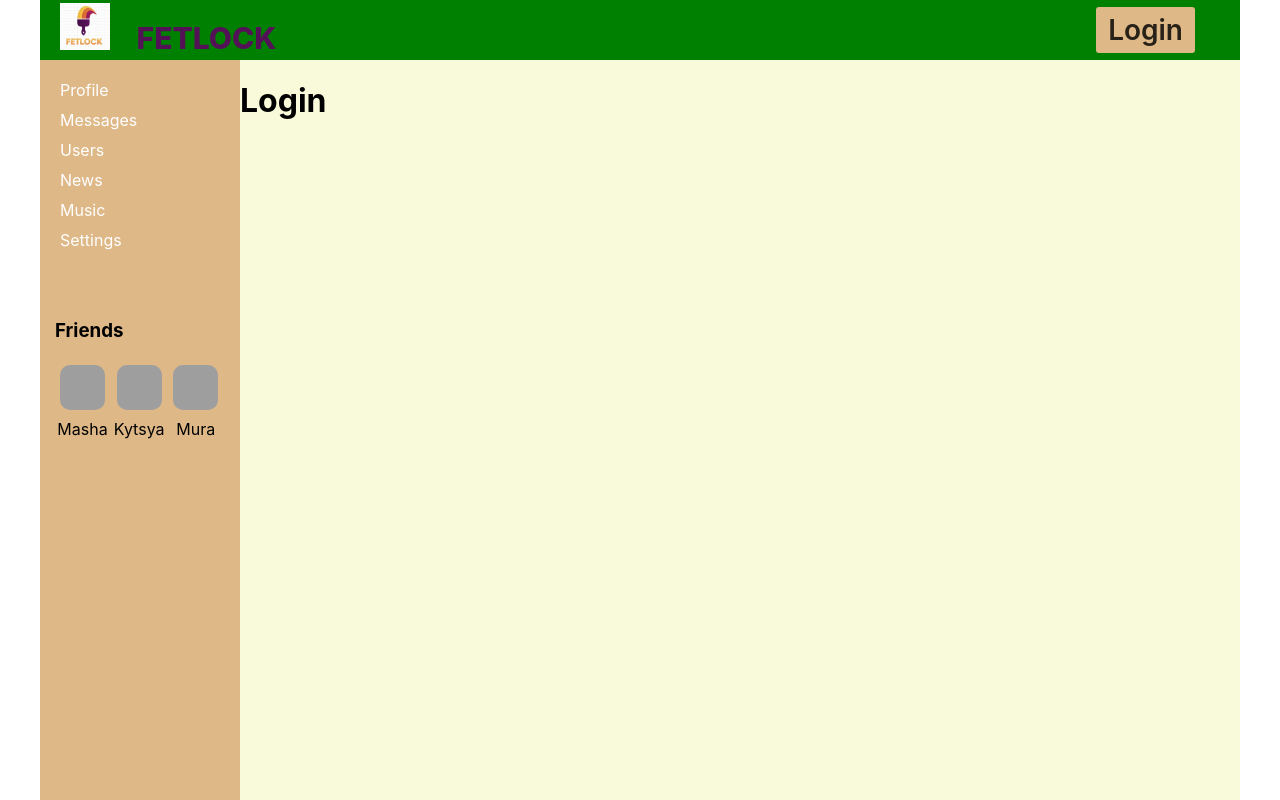
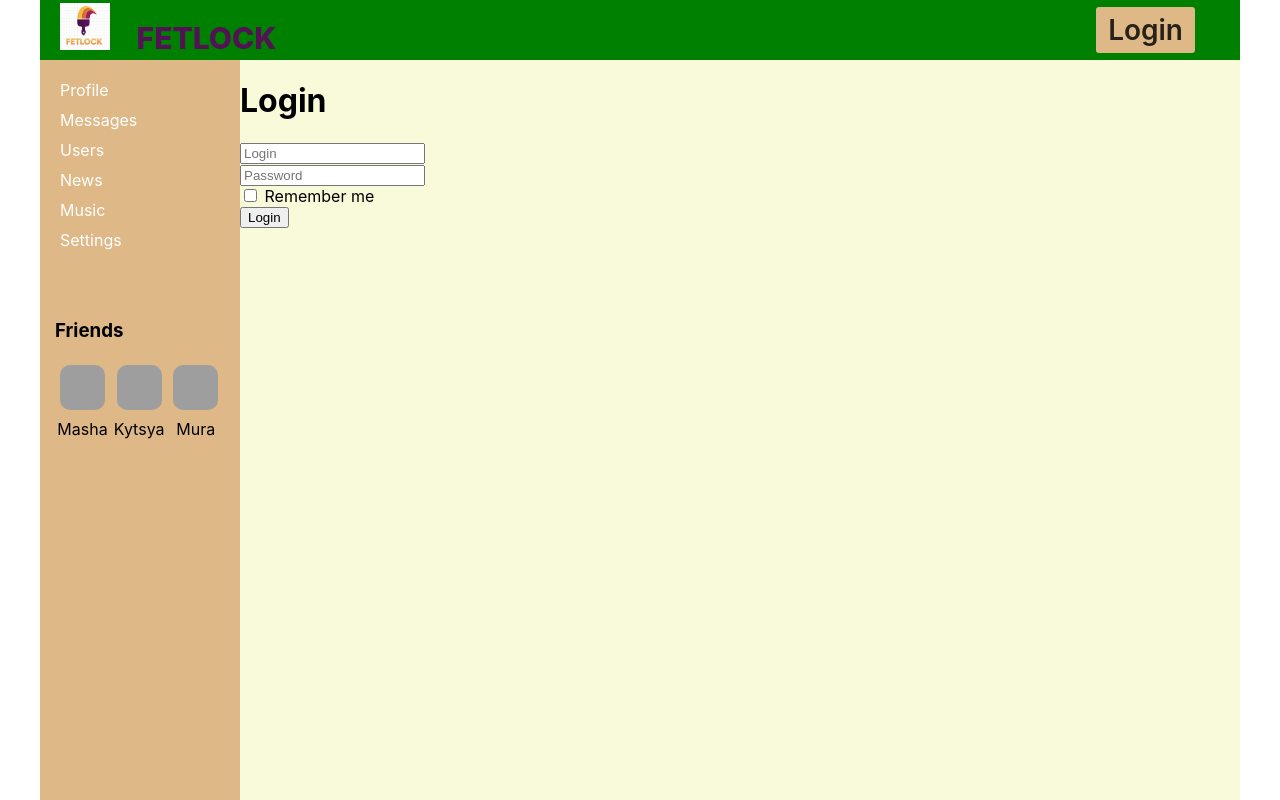
Before and after one commit to tetianatsymbal/react-way-of-samurai, a React (Create React App) app: page /login/ in a window 1280 px wide. Shown: the top 800 px of the page. Built offline with nearby package versions, Linux system fonts and the light colour scheme; no server answers; grey boxes are pictures that could not be loaded.

Commit message:
add login form

```diff
--- a/package.json
+++ b/package.json
@@ -10,6 +10,7 @@
     "react-router-dom": "^6.3.0",
     "react-scripts": "5.0.1",
     "redux": "^4.2.0",
+    "redux-form": "^8.3.8",
     "redux-thunk": "^2.4.1"
   },
   "scripts": {
--- a/src/components/Login/Login.jsx
+++ b/src/components/Login/Login.jsx
@@ -1,10 +1,37 @@
-import React from 'react';
+import React from "react";
+import { Field, reduxForm } from "redux-form";
+
+const LoginForm = (props) => {
+ debugger;
+  return (
+   <form onSubmit={props.handleSubmit}>
+      <div>
+         <Field placeholder={"Login"} name={"login"} component={"input"} />
+      </div>
+      <div>
+         <Field placeholder={"Password"} name={"password"} component={"input"}  />
+      </div>
+      <div>
+         <Field name={"rememberMe"} component={"input"} type={"checkbox"} /> <span>Remember me</span>
+      </div>
+      <div>
+         <button>Login</button>
+      </div>
+   </form>
+
+  );
+};
+const LoginReduxForm = reduxForm ({form: 'login'})(LoginForm);
 
 const Login = (props) => {
- return ( <div>
-  <h1>Login</h1>
- </div>
-
- )
-}
+   const onSubmit = (formData) =>{
+      console.log(formData);
+   }
+   return (
+     <div>
+       <h1>Login</h1>
+      <LoginReduxForm onSubmit={onSubmit}/>
+     </div>
+   );
+ };
 export default Login;
--- a/src/redux/redux-store.js
+++ b/src/redux/redux-store.js
@@ -5,6 +5,7 @@
 import usersReducer from "./users-reducer";
 import authReducer from "./auth-reducer";
 import thunkMiddleware from "redux-thunk";
+import { reducer as formReducer } from 'redux-form';
 
 let reducers = combineReducers({
    profilePage: profileReducer,
@@ -12,6 +13,7 @@
    sidebar: sidebarReducer,
    usersPage: usersReducer,
    auth: authReducer,
+   form: formReducer
 });
 let store = createStore(reducers, applyMiddleware(thunkMiddleware));
 
```
Also changed, not shown: 1 other file (tests, documents, lock files or other folders).
